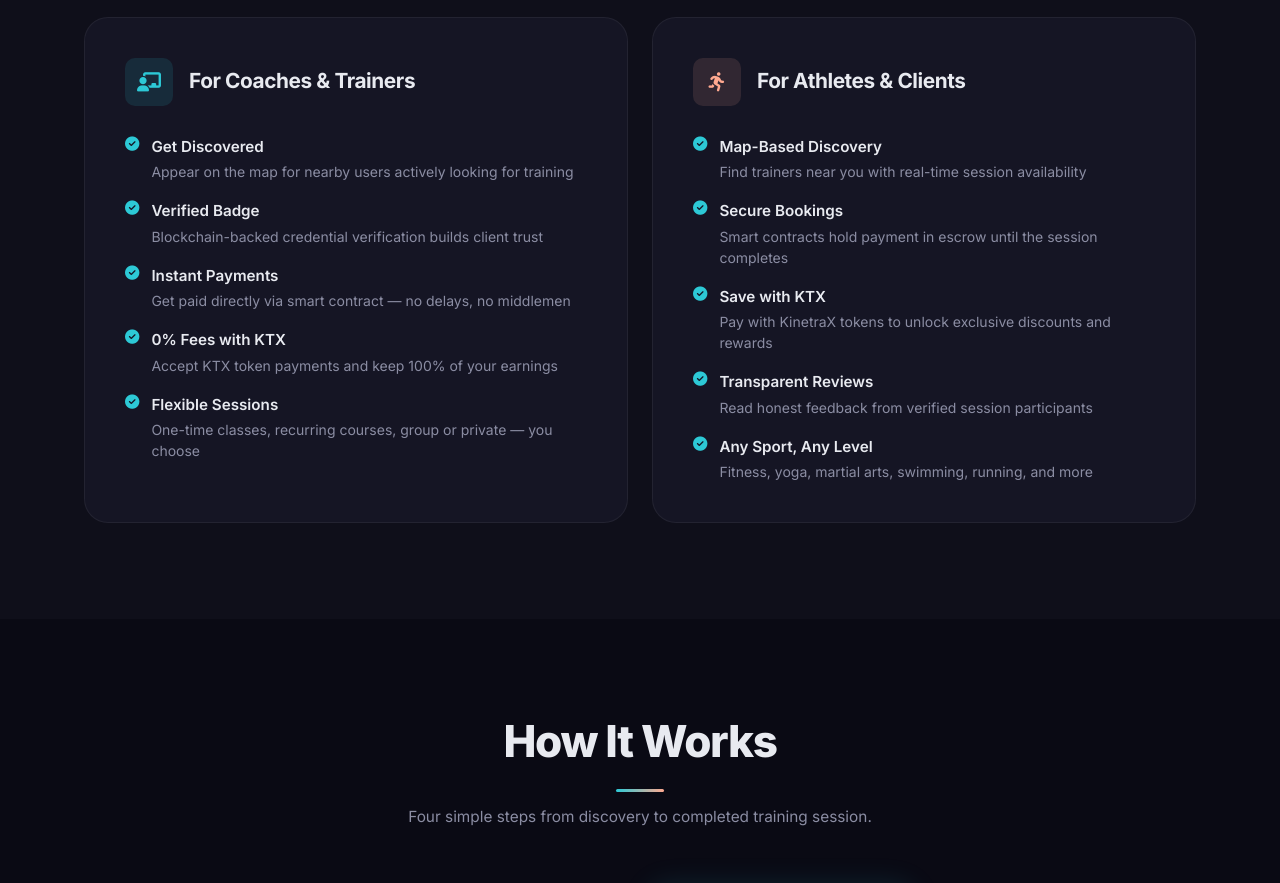
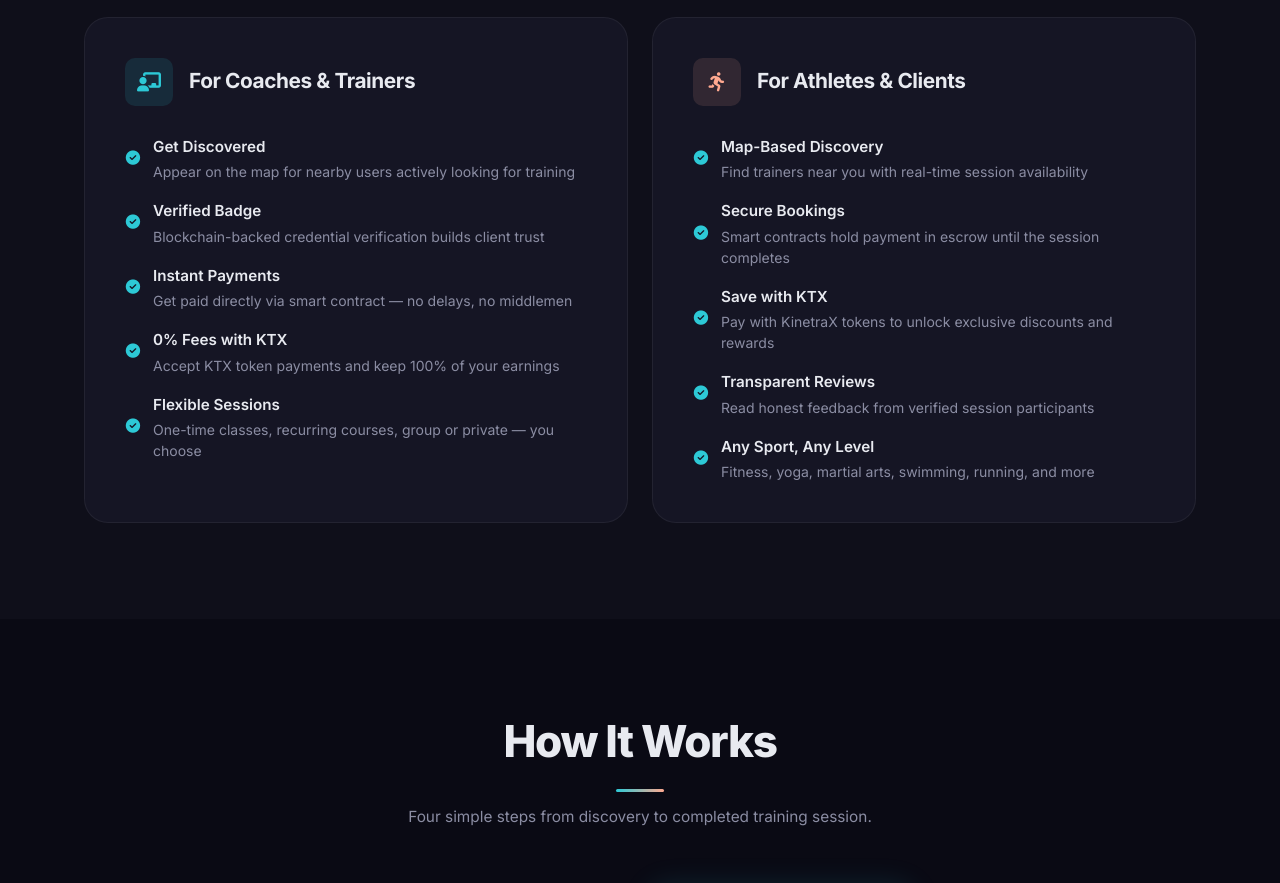
Before and after one commit to kinetrax/kinetra, a website: page index.html in a window 1280 px wide. Shown: the part 1820-2703 px from the top of the page. Drawn offline with Linux system fonts and the light colour scheme.

Commit message:
chore: update caching policies in netlify.toml and improve audience list styles in styles.css for better performance and layout

```diff
--- a/css/styles.css
+++ b/css/styles.css
@@ -837,21 +837,28 @@ header a:hover {
 }
 
 .audience-list li {
-    display: flex;
-    align-items: flex-start;
-    gap: 0.75rem;
+    display: grid;
+    grid-template-columns: 1rem minmax(0, 1fr);
+    align-items: center;
+    column-gap: 0.75rem;
 }
 
 .audience-list li > i {
     color: var(--primary);
     font-size: 0.9rem;
-    margin-top: 3px;
+    width: 1rem;
+    line-height: 1;
+    margin-top: 0;
     flex-shrink: 0;
+    display: flex;
+    align-items: center;
+    justify-content: center;
 }
 
 .audience-list li div {
     display: flex;
     flex-direction: column;
+    min-width: 0;
 }
 
 .audience-list li strong {
```
Also changed, not shown: netlify.toml.
